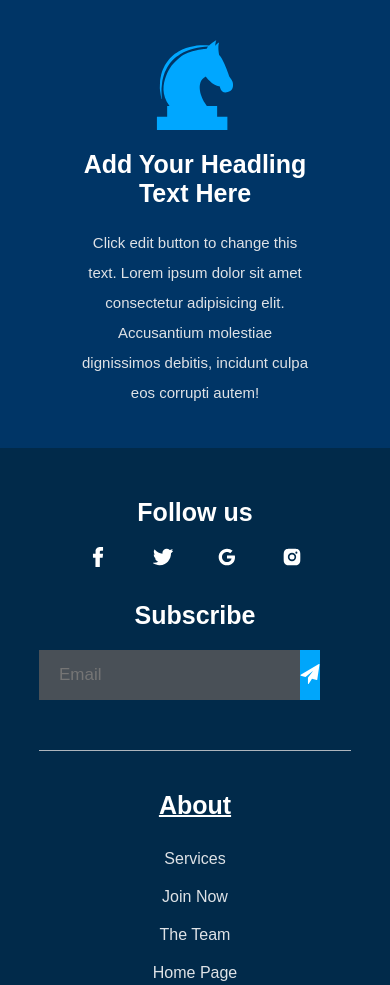
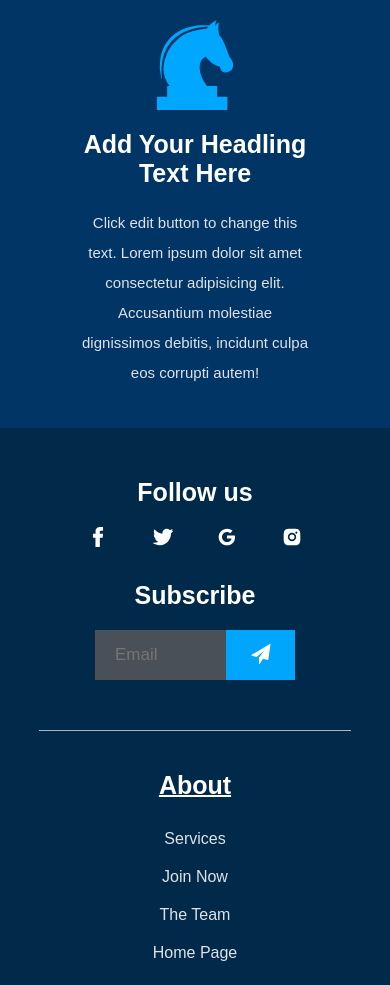
Before and after one commit to 6wki/footer-c, a plain HTML site: page index.html in a window 390 px wide. Shown: the top 985 px of the page. Drawn offline with Linux system fonts and the light colour scheme.

Commit message:
Update style.css

```diff
--- a/style.css
+++ b/style.css
@@ -19,6 +19,7 @@ footer {
     justify-content: space-between;
     width: 95%;
     height: 500px;
+    margin-bottom: 20px;
 }
 
 /* Utilities */
@@ -103,7 +104,7 @@ h1 {
 }
 
 #email {
-    height: 100%;
+    width: 100%;
     outline: none;
     border: none;
     font-size: 17px;
@@ -215,7 +216,9 @@ h1 {
     .the-top {
         flex-direction: column;
         align-items: center;
+        justify-content: center;
         text-align: center;
+        width: 100%;
     }
 
     .icons {
@@ -238,10 +241,6 @@ h1 {
         text-decoration: underline 1.5px;
     }
 
-    .subscribe {
-        width: 100%;
-    }
-
     .email {
         width: 200px;
     }
```
